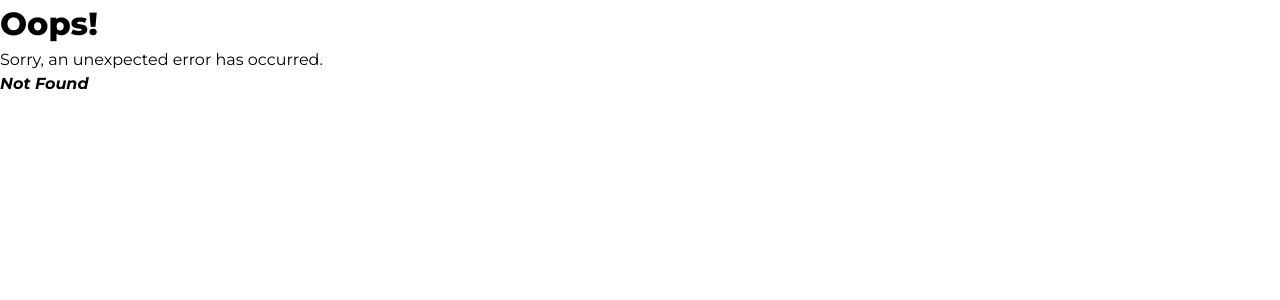
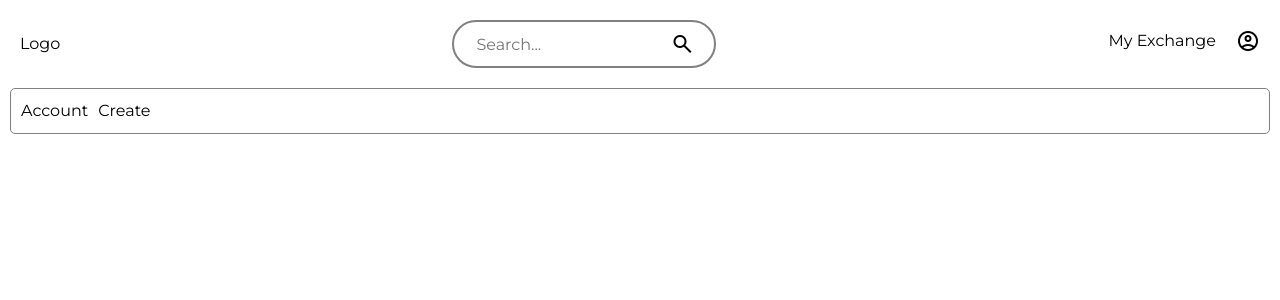
Before and after one commit to n4mr3g/hour-one, a React (Vite) app in the folder client/: page /app/dashboard in a window 1280 px wide. Before the commit this address had no page. Shown: the top 300 px of the page. Built offline with nearby package versions, Linux system fonts and the light colour scheme.

Commit message:
:sparkles: feat: filter and connect btn now added

```diff
--- a/client/src/App.css
+++ b/client/src/App.css
@@ -1,3 +1,11 @@
+.app-view {
+  display: flex;
+  align-items: start;
+  justify-content: center;
+  gap: 20px;
+  margin-top: 80px;
+}
+
 .search-container {
   display: flex;
   justify-content: center;
--- a/client/src/App.tsx
+++ b/client/src/App.tsx
@@ -18,8 +18,7 @@ export default function App() {
   return (
     <div>
       <Navigation />
-
-      <div>
+      <div className="app-view">
         <Filter />
         <div className="listing">
           {ads.map((ad) => (
--- a/client/src/components/Ad/Ad.tsx
+++ b/client/src/components/Ad/Ad.tsx
@@ -4,18 +4,6 @@ import "./ad-listing.css";
 export default function Ad({ ad }) {
   const [isExpanded, setIsExpanded] = useState(false);
 
-  // const mock = {
-  //   imageUrl: "https://i.pravatar.cc/150?u=1@pravatar.com",
-  //   tagline: "Japanese cooking for basic guitar",
-  //   message: `
-  //   Hi There,
-  //   I wanted to learn a bit of japanese cooking. I am interested in soups
-  //   and sushi the most but I am open to other options as well.
-  //   In return I am happy to teach you some basic guitar we can cover the
-  //   major chords and a few songs.
-  //   looking forward to hearing from you`,
-  //   interests: `Make an offer for other learnings`,
-  // };
   return (
     <div className="ad-container">
       <div className="ad-container-top">
@@ -37,8 +25,11 @@ export default function Ad({ ad }) {
       </div>
       {isExpanded && <div className="ad-info">{ad.message}</div>}
       <div className="ad-container-bottom">
-        <span className="material-symbols-outlined">interests</span>
-        <p> {ad.interests} </p>
+        <button className="connect-btn">Connect</button>
+        <div className="interests-logo-message">
+          <p> {ad.interests} </p>
+          <span className="material-symbols-outlined">interests</span>
+        </div>
       </div>
     </div>
   );
--- a/client/src/components/Ad/ad-listing.css
+++ b/client/src/components/Ad/ad-listing.css
@@ -14,6 +14,8 @@
   justify-content: space-between;
   font-weight: 600;
   letter-spacing: 0.3px;
+  padding-bottom: 15px;
+  /* border-bottom: none; */
 }
 
 .ad-image {
@@ -22,7 +24,7 @@
 }
 
 .ad-offer {
-  background-color: black;
+  background-color: #828282;
   color: white;
   padding: 5px;
   border-radius: 5px;
@@ -41,13 +43,14 @@
 }
 
 .ad-container-bottom {
-  display: inline-flex;
+  display: flex;
   align-items: center;
   gap: 20px;
   font-size: 14px;
   padding: 10px;
   border-radius: 0px 0px 20px 20px;
   border: 1.5px solid black;
+  justify-content: space-between;
 }
 
 .ad-info {
@@ -56,13 +59,33 @@
   padding: 10px;
 }
 
-/* .ad-info > p {
-  margin-bottom: 10px;
-} */
-
 .ad-user-tagline {
   display: flex;
   flex-direction: row;
   align-items: center;
   gap: 20px;
 }
+
+.interests-logo-message {
+  display: flex;
+  gap: 10px;
+}
+
+.connect-btn {
+  padding: 10px;
+  border-radius: 25px;
+  border: 1.5px solid black;
+  background-color: white;
+  font-family: inherit;
+  color: black;
+  font-weight: 600;
+  letter-spacing: 1px;
+  transition: all 0.2s;
+}
+
+.connect-btn:hover {
+  background-color: black;
+  color: white;
+  cursor: pointer;
+  letter-spacing: 2px;
+}
--- /dev/null
+++ b/client/src/components/Dashboard/Dashboard.tsx
@@ -0,0 +1,11 @@
+import Navigation from "../Navigation/Navigation";
+import Menu from "../Menu/Menu";
+
+export default function Dashboard() {
+  return (
+    <div>
+      <Navigation />
+      <Menu />
+    </div>
+  );
+}
--- a/client/src/components/Filter/filter.css
+++ b/client/src/components/Filter/filter.css
@@ -4,7 +4,7 @@
   display: inline-flex;
   flex-direction: column;
   border-radius: 5px;
-  margin: 10px;
+  margin: 20px;
 }
 
 .filter-title {
--- /dev/null
+++ b/client/src/components/Menu/Menu.css
@@ -0,0 +1,8 @@
+.user-menu {
+  border: 1px solid grey;
+  display: flex;
+  gap: 10px;
+  border-radius: 5px;
+  margin: 10px;
+  padding: 10px;
+}
--- /dev/null
+++ b/client/src/components/Menu/Menu.tsx
@@ -0,0 +1,9 @@
+import "./Menu.css";
+export default function Menu() {
+  return (
+    <div className="user-menu">
+      <p>Account</p>
+      <p>Create</p>
+    </div>
+  );
+}
--- a/client/src/components/Navigation/Navigation.tsx
+++ b/client/src/components/Navigation/Navigation.tsx
@@ -7,9 +7,10 @@ export default function Navigation() {
       <div>Logo</div>
       <SearchBar />
       <div className="nav-options">
-        <div>About</div>
-        <div>Sign in</div>
-        <div>Sign up</div>
+        <div>My Exchange</div>
+        <div>
+          <span className="material-symbols-outlined">account_circle</span>
+        </div>
       </div>
     </div>
   );
--- a/client/src/main.tsx
+++ b/client/src/main.tsx
@@ -2,6 +2,7 @@ import React from "react";
 import ReactDOM from "react-dom/client";
 import App from "./App.tsx";
 import ErrorPage from "./routes/ErrorPage.tsx";
+import Dashboard from "./components/Dashboard/Dashboard.tsx";
 import { createBrowserRouter, RouterProvider } from "react-router-dom";
 import "./index.css";
 
@@ -17,6 +18,10 @@ const router = createBrowserRouter([
     path: "/app",
     element: <App />,
   },
+  {
+    path: "/app/dashboard",
+    element: <Dashboard />,
+  },
 ]);
 
 ReactDOM.createRoot(document.getElementById("root") as HTMLElement).render(
```
